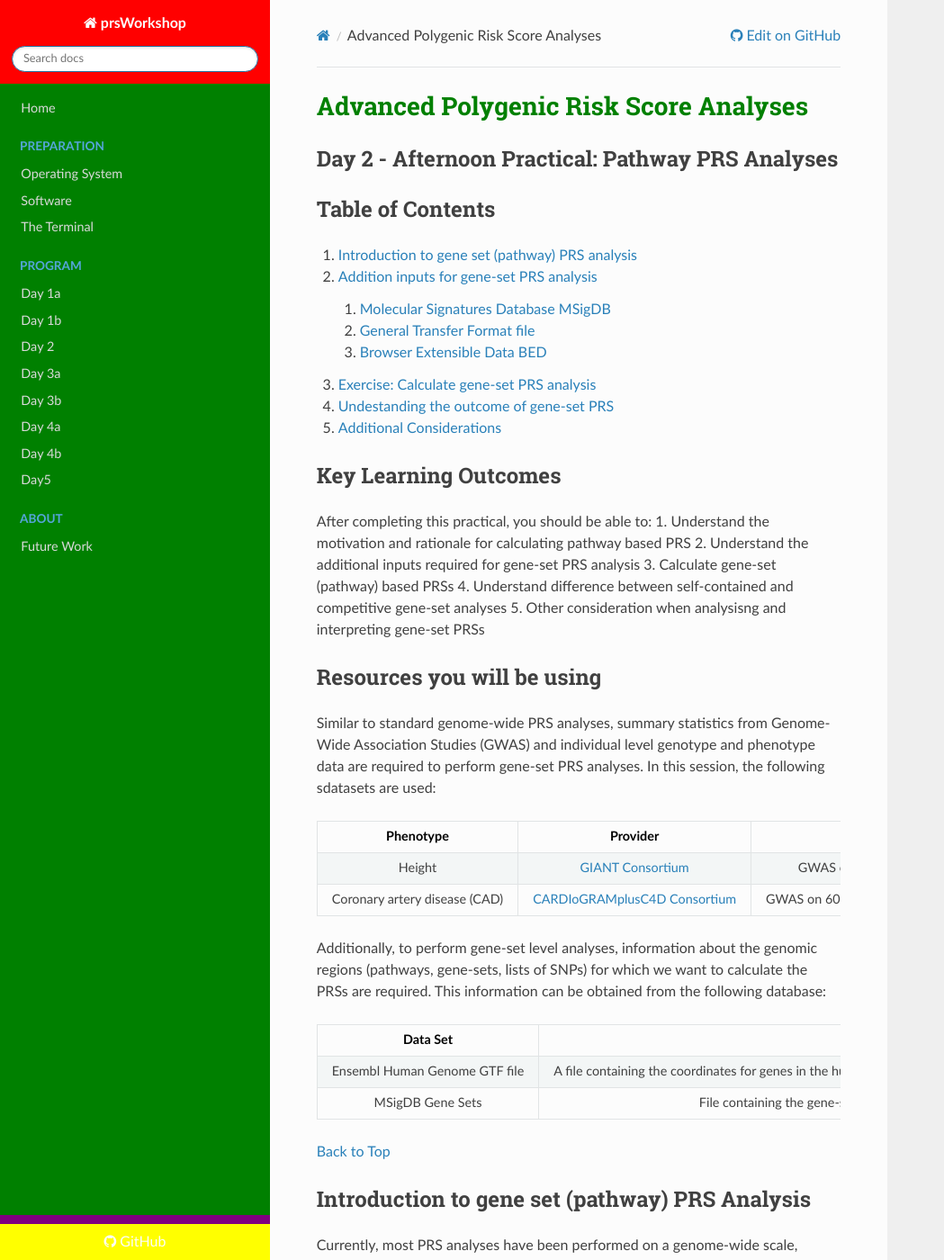
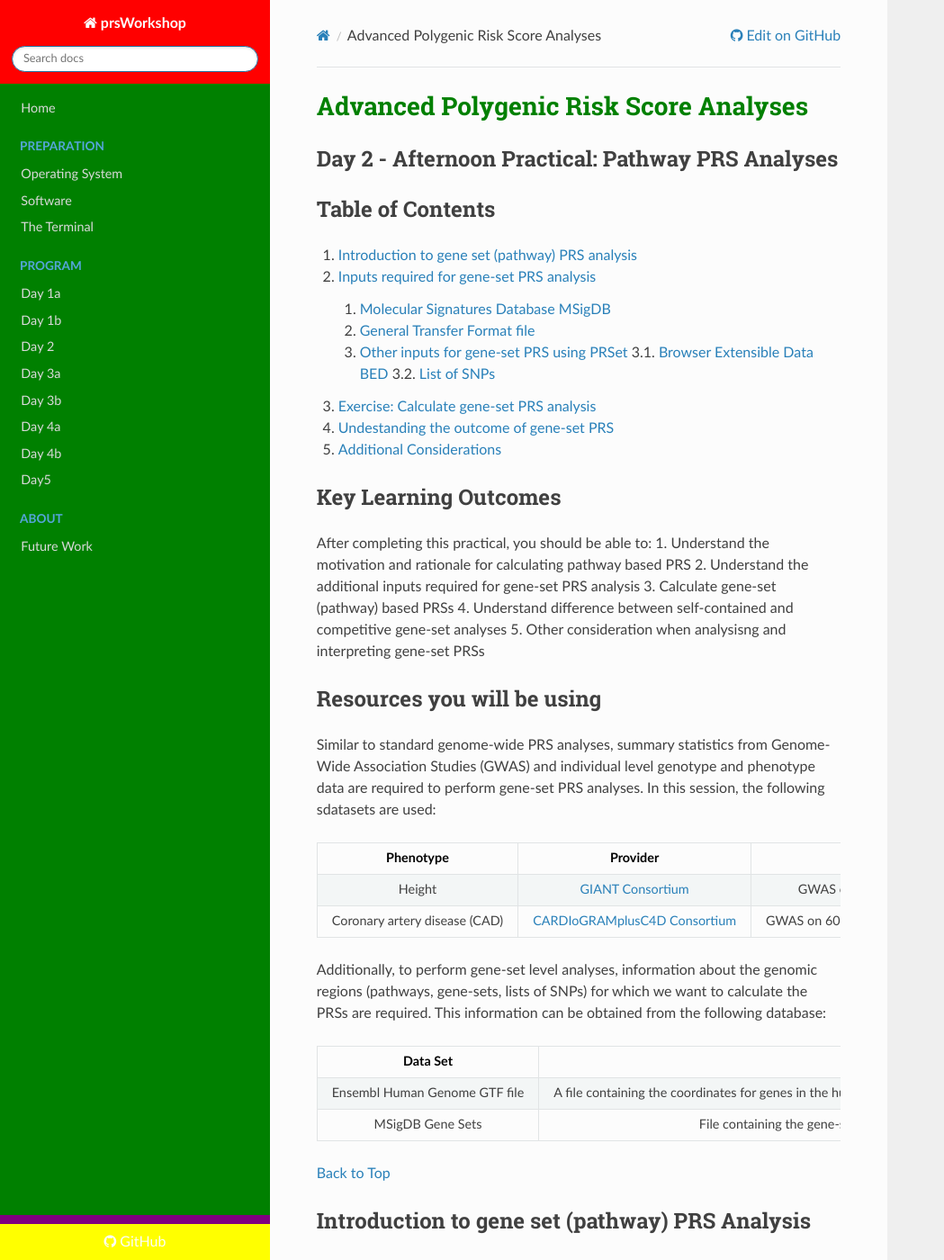
Before and after one commit to tadesouaiaia/prsWorkshop-website, an MkDocs documentation site: the page built from docs/Day2b.docx.md, in a window 1280 px wide and 1400 px high. Shown: the whole window at 90% size, without its empty margins (0-1049 px from the left). Built offline with MkDocs 1.6.1, drawn with Linux system fonts in a browser that asks for light colours; nearby versions of some CDN libraries; comment, search, counter and statistics services are not loaded; some of the changed text lies outside the part shown.

Commit message:
Expand input options for PRSet

```diff
--- a/docs/Day2b.docx.md
+++ b/docs/Day2b.docx.md
@@ -5,10 +5,12 @@
 ## Table of Contents
 
   1. [Introduction to gene set (pathway) PRS analysis](#gene-set-analysis)
-  2. [Addition inputs for gene-set PRS analysis](#additional-inputs)
+  2. [Inputs required for gene-set PRS analysis](#prset-inputs)
      1. [Molecular Signatures Database MSigDB](#molecular-signatures-Database-msigdb)
      2. [General Transfer Format file](#general-transfer-format-file)
-     3. [Browser Extensible Data BED](#browser-extensible-data-bed)
+     3. [Other inputs for gene-set PRS using PRSet](#other-inputs)
+       3.1. [Browser Extensible Data BED](#browser-extensible-data-bed)
+       3.2. [List of SNPs](#list-of-snps)
   3. [Exercise: Calculate gene-set PRS analysis](#exercise-4-gene-set-based-prs-analysis)
   4. [Undestanding the outcome of gene-set PRS](#gene-set-enrichment-analysis)
   5. [Additional Considerations](#considerations)
@@ -45,6 +47,8 @@
 
 In this practical, we will go through some common file formats for gene-set analysis and will then calculate some gene-set (or pathway) based PRS.
 
+
+## Inputs required for gene-set PRS analysis
 ### Molecular Signatures Database MSigDB
 The Molecular Signatures Database (MSigDB) oﬀers an excellent source of gene-sets, including the hallmark genes, gene-sets of diﬀerent biological processes, gene-sets of diﬀerent oncogenic signatures etc. All gene-sets from MSigDB follows the Gene Matrix Transposed file format (GMT), which consists of one line per gene-set, each containing at least 3 column of data:
 
@@ -73,6 +77,7 @@
 
 You can find the description of each feature [here](http://www.sequenceontology.org/browser/obob.cgi).
 
+### Other inputs for gene-set PRS using PRSet
 
 ### Browser Extensible Data BED
 Browser Extensible Data (BED) file (diﬀerent to the binary ped file from PLINK) is a file format to define genetic regions. It contains 3 required fields per line (chromosome, start coordinate and end coordinate) together with 9 additional optional field. A special property of BED is that it is a 0-based format, i.e. chromosome starts at 0, as opposed to the usual 1-based format such as the PLINK format. For example, a SNP on chr1:10000 will be represented as:
@@ -86,6 +91,9 @@
 > ❓ How should we represent the coordinate of rs2980300 (chr1:785989) in BED format?
 >
 ---
+
+### List of SNPs
+
 
 <a href="#top">[Back to Top](#table-of-contents)</a>
 
```
